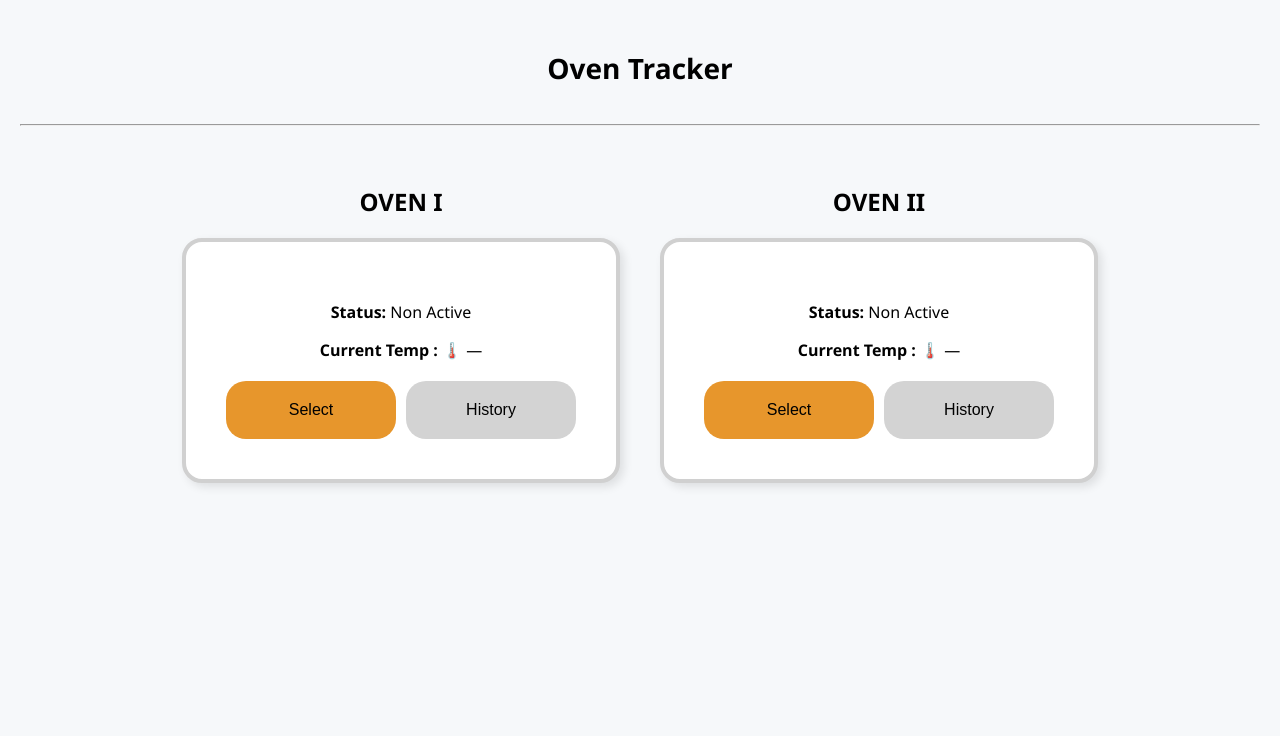
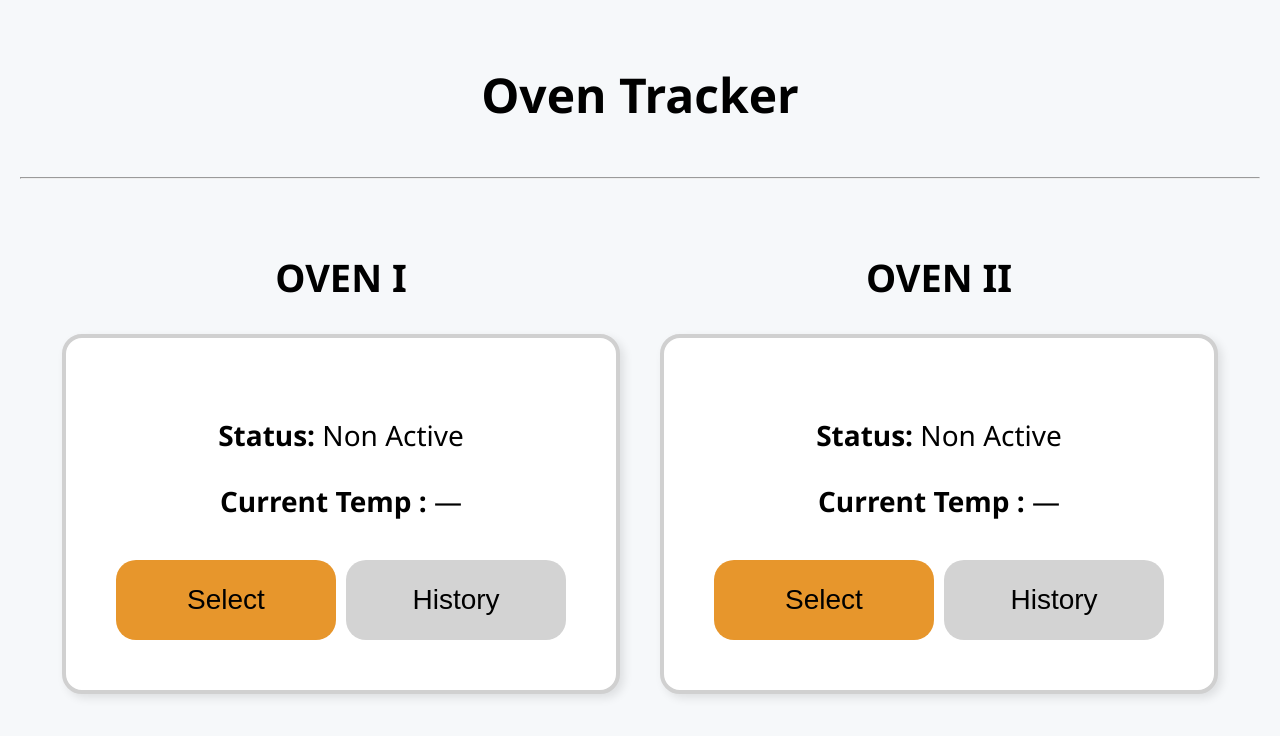
Before and after one commit to ha99mza/Oven, a React (Vite) app in the folder src/renderer/: page /track/1 in a window 1280 px wide. Shown: the top 736 px of the page. Built offline with nearby package versions, Linux system fonts and the light colour scheme.

Commit message:
update Frontend

```diff
--- a/src/renderer/src/components/OvenCard.tsx
+++ b/src/renderer/src/components/OvenCard.tsx
@@ -13,25 +13,24 @@ const OvenCard = ({ title, status, temperature, onSelect, onHistory }: OvenCardP
     <div style={{
       border: "4px solid #D0D0D0",
       borderRadius: "20px",
-      width: "350px",
-      padding: "40px",
+      width: "450px",
+      padding: "50px",
       boxShadow: "4px 4px 10px rgba(0,0,0,0.1)",
       backgroundColor: "white",
       textAlign: "center",
 
     }}>
-      <h3>{title}</h3>
-      <p><strong>Status:</strong> {status}</p>
-      <p>
+      <h1>{title}</h1>
+      <p style={{fontSize: "28px"}}><strong>Status:</strong> {status}</p>
+      <p style={{fontSize: "28px"}}>
         <strong>Current Temp :</strong>{" "}
-        <span role="img" aria-label="thermometer">🌡️</span>{" "}
         {temperature ? `${temperature.toFixed(2)} °C` : "—"}
       </p>
-      <div style={{ display: "flex", gap: "10px", marginTop: "20px" }}>
-        <button onClick={onSelect} style={{ flex: 1,fontSize: "16px", padding: "20px", backgroundColor: "#E7962C", borderRadius: "20px", border: "none" }}>
+      <div style={{ display: "flex", gap: "10px", marginTop: "40px" }}>
+        <button onClick={onSelect} style={{ flex: 1,fontSize: "28px",height:"80px", padding: "20px", backgroundColor: "#E7962C", borderRadius: "20px", border: "none" }}>
           Select
         </button>
-        <button onClick={onHistory} style={{ flex: 1,fontSize: "16px", padding: "20px", backgroundColor: "#d3d3d3", borderRadius: "20px", border: "none" }}>
+        <button onClick={onHistory} style={{ flex: 1,fontSize: "28px", padding: "20px", backgroundColor: "#d3d3d3", borderRadius: "20px", border: "none" }}>
           History
         </button>
       </div>
--- a/src/renderer/src/page/HistoryPage.tsx
+++ b/src/renderer/src/page/HistoryPage.tsx
@@ -77,9 +77,9 @@ export default function HistoryPage() {
         }}>
           <thead style={{ backgroundColor: "#E7962C", color: "white" }}>
             <tr>
-              <th style={thStyle}>Product ID</th>
+              <th style={thStyle}>Orde de Fabrication</th>
               <th style={thStyle}>Opération</th>
-              <th style={thStyle}>N° Pièce</th>
+              <th style={thStyle}>Quantite</th>
               <th style={thStyle}>Début</th>
               <th style={thStyle}>Fin</th>
               <th style={thStyle}>Durée (s)</th>
--- a/src/renderer/src/page/HomePage.tsx
+++ b/src/renderer/src/page/HomePage.tsx
@@ -45,14 +45,14 @@ export default function Home() {
   return (
     <div style={{ padding: "20px", backgroundColor: "#f6f8fa", minHeight: "100vh" }}>
       <header style={{ display: "flex", justifyContent: "center", alignItems: "center", gap: "10px", padding: "10px" }}>
-        <h1 style={{ fontSize: "28px" }}>Oven Tracker</h1>
+        <h1 style={{ fontSize: "48px" }}>Oven Tracker</h1>
       </header>
 
       <hr />
 
       <div style={cardContainerStyle}>
         <div>
-          <h2 style={{ textAlign: "center" }}>OVEN I</h2>
+          <h2 style={{ textAlign: "center", fontSize:  "38px" }}>OVEN I</h2>
           <OvenCard
             title=""
             status={oven1Temp !== undefined ? "Active" : "Non Active"}
@@ -63,7 +63,7 @@ export default function Home() {
         </div>
 
         <div>
-          <h2 style={{ textAlign: "center" }}>OVEN II</h2>
+          <h2 style={{ textAlign: "center", fontSize:  "38px"}}>OVEN II</h2>
           <OvenCard
             title=""
             status={oven2Temp !== undefined ? "Active" : "Non Active"}
--- a/src/renderer/src/page/TrackingPage.tsx
+++ b/src/renderer/src/page/TrackingPage.tsx
@@ -131,7 +131,7 @@ export default function TrackingPage() {
       >
         <h2 style={{ textAlign: "center", marginBottom: "30px" }}>{ovenName} - Suivi</h2>
 
-        <label>Product ID</label>
+        <label>Orde de Fabrication</label>
         <input
           type="number"
           disabled={isRunning}
@@ -156,7 +156,7 @@ export default function TrackingPage() {
           <option value="Vernis Dolphon">Vernis Dolphon</option>
         </select>
 
-        <label>N° de Pièce</label>
+        <label>Quantite</label>
         <input
           type="number"
           disabled={isRunning}
@@ -176,9 +176,10 @@ export default function TrackingPage() {
             color: "white",
             padding: "18px",
             width: "100%",
+            height: "80px",
             border: "none",
             borderRadius: "15px",
-            fontSize: "16px",
+            fontSize: "30px",
             fontWeight: "bold"
           }}
         >
@@ -217,8 +218,10 @@ const secondaryButtonStyle: React.CSSProperties = {
   flex: 1,
   padding: "18px",
   margin: "0 5px",
+  height: "80px",
   backgroundColor: "#d3d3d3",
   border: "none",
   borderRadius: "12px",
+  fontSize: "30px",
   fontWeight: "bold"
 }
```
